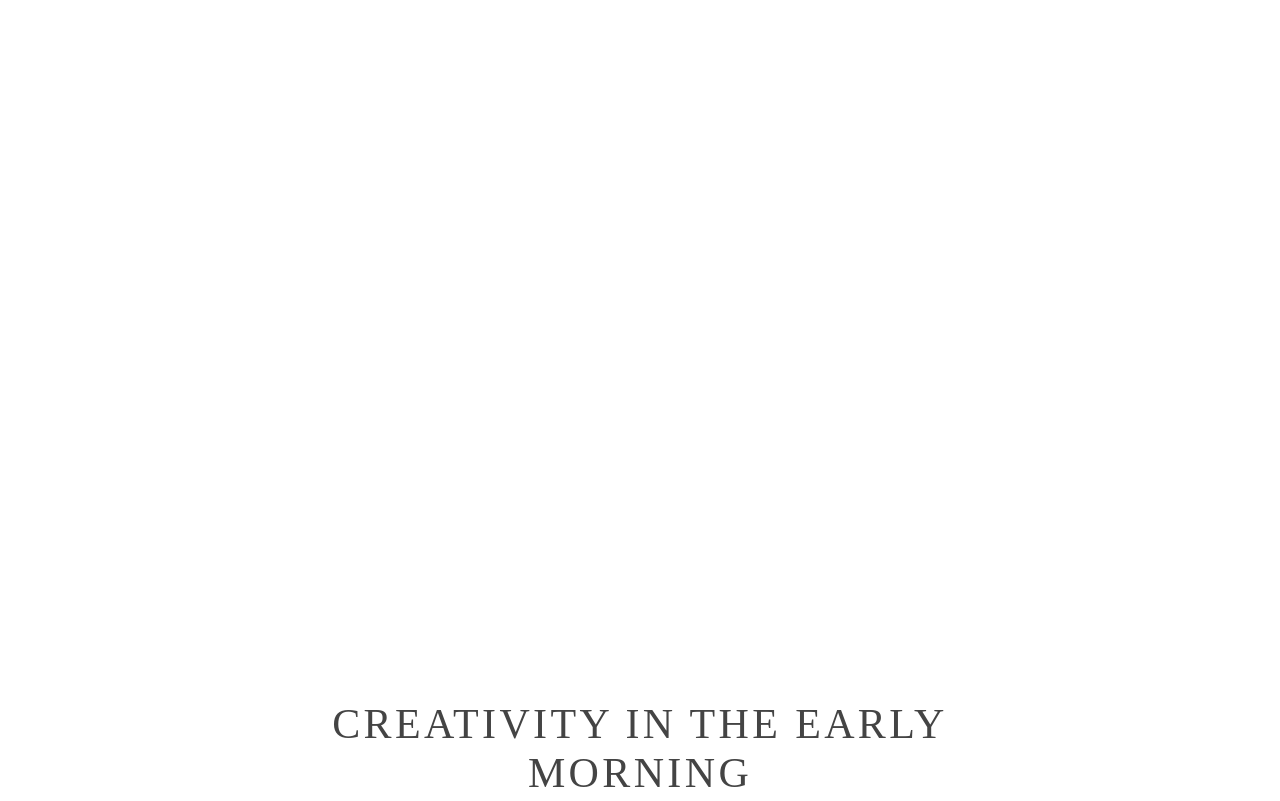
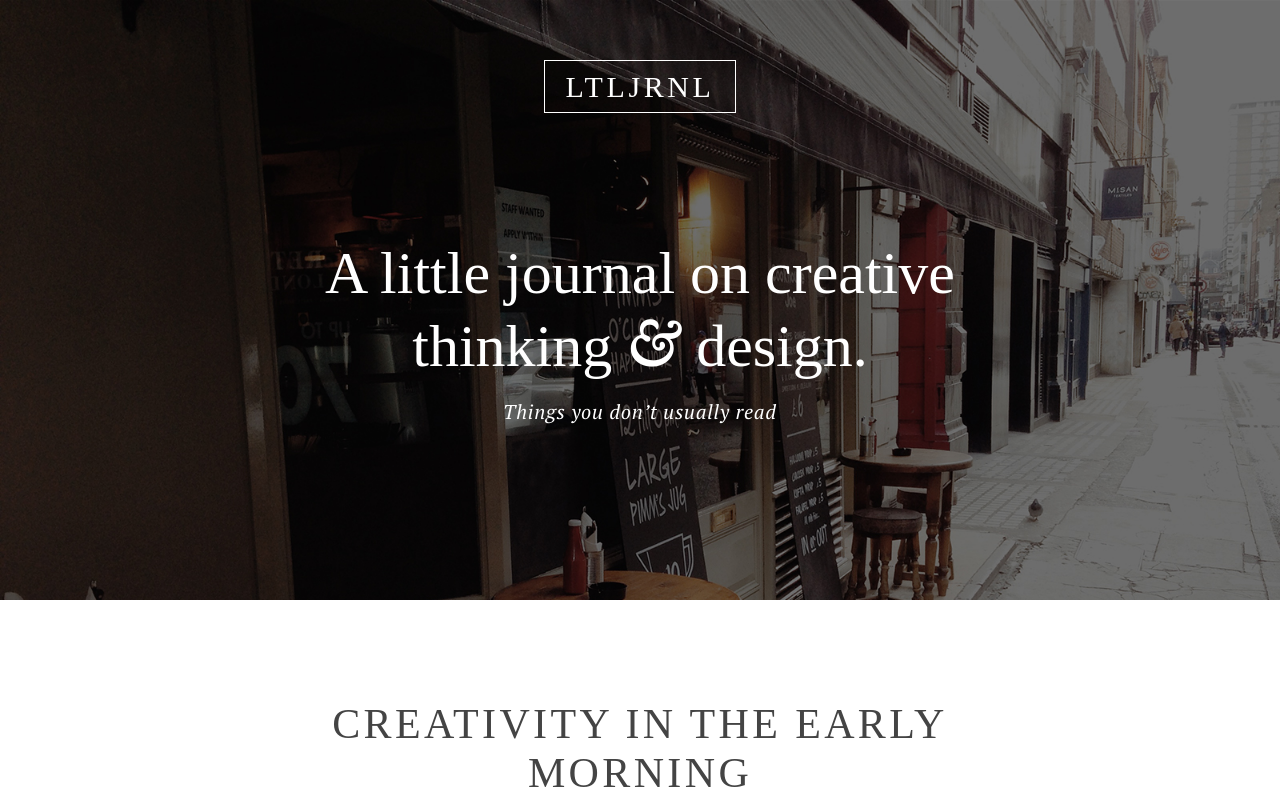
Before and after one commit to rlaeogns/psd-to-css-first-class, a plain HTML site: page index.html in a window 1280 px wide. Shown: the top 801 px of the page. Drawn offline with nearby package versions, Linux system fonts and the light colour scheme; a web font is replaced by a local one.

Commit message:
Update main.css

```diff
--- a/css/main.css
+++ b/css/main.css
@@ -93,7 +93,7 @@ header {
 	padding-top: 60px;
 	height: 600px;
 	box-sizing: border-box;
-	background:url(header_bg.jpg) no-repeat center top;
+	background:url(../header_bg.jpg) no-repeat center top;
 	background-size: cover;
 	text-align: center;
 	color: white;
```
